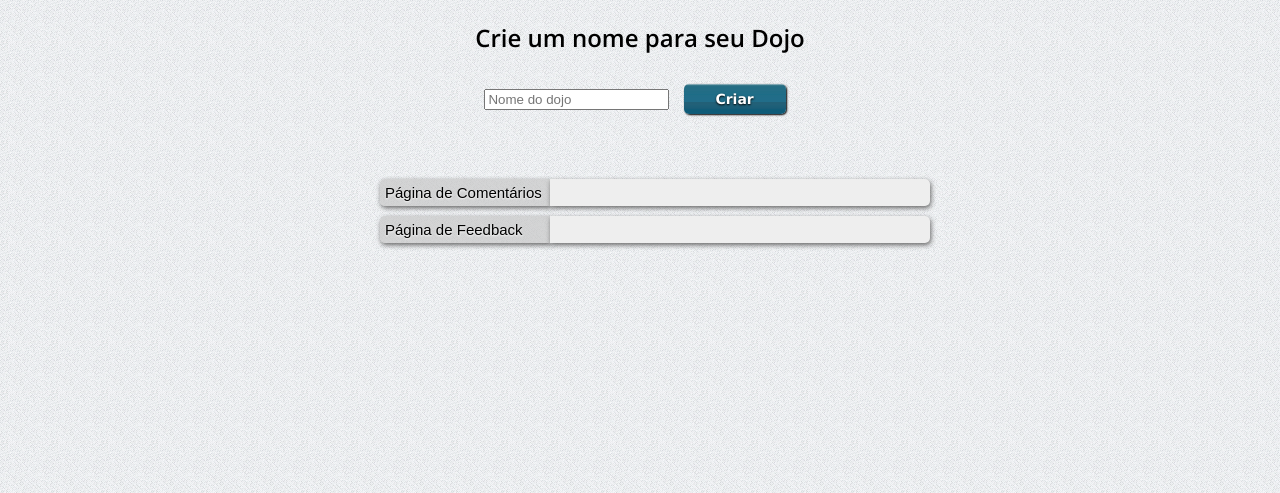
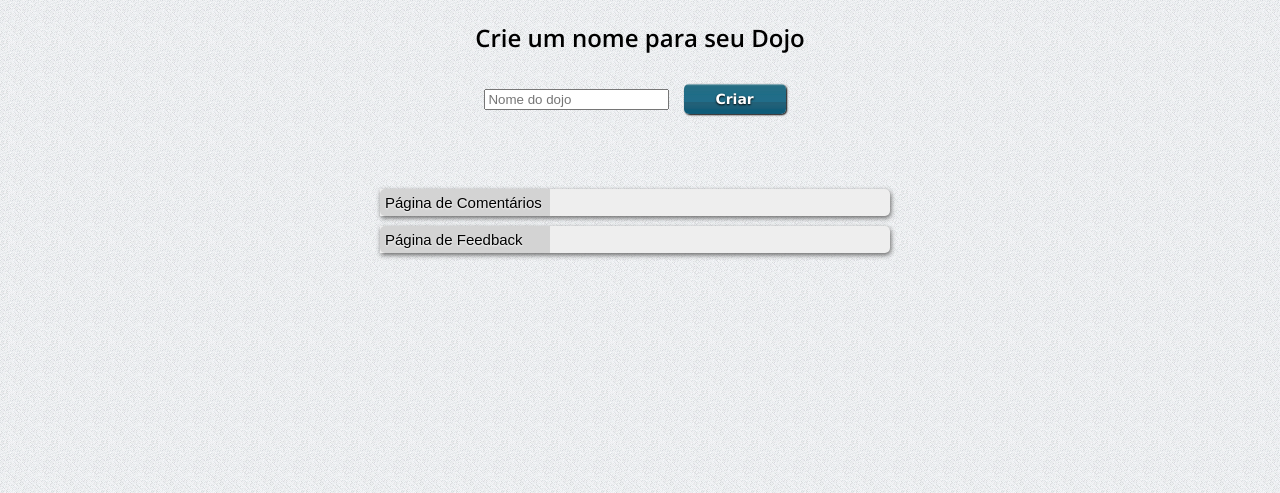
Before and after one commit to sidneijp/dojofeedback, a Flask app: page / in a window 1280 px wide. Shown: the part 202-695 px from the top of the page. Run offline with Flask 2, Linux system fonts and the light colour scheme.

Commit message:
Alterado o css para melhorar o dinamismo das caixas de links

```diff
--- a/static/css/style.css
+++ b/static/css/style.css
@@ -76,22 +76,31 @@ h2.titulo_centro{
     background-repeat: no-repeat;
 }
 
-.linkscont{
-    padding-left:170px;
-}
 .links{
-    position: relative;
-    background-color:red;
-    width: 700px;
-    top: 50px;
+    min-width: 500px;
+    background-color: #EEE;
     font-size: 15px;
     font-family: arial, Verdana;
-    margin:auto;
+    moz-border-radius: 0px 5px 5px 0px;
+    -webkit-border-radius: 0px 5px 5px 0px;
+    border-radius: 0px 5px 5px 0px;
+    box-shadow: 1px 2px 5px #666;
+    -moz-box-shadow: 1px 2px 5px #666;
+    -webkit-box-shadow: 1px 2px 5px, #666;
+    float: left;
+    clear: left;
+    position: relative;
+    top:60px;
+    left: 50%;
+    margin: 5px 5px 5px -260px;
+    padding:5px;
 }
 
-.links dt{
-    width:160px;
-    margin: 5px 0px 5px 5px;
+.links div{
+    width: 160px;
+    float:left;
+    margin: -5px 10px -5px -5px;
+    padding: 5px;
     color: #000;
     background-color: rgba(200,200,200,0.7);
     moz-border-radius: 5px 0px 0px 5px;
@@ -99,26 +108,6 @@ h2.titulo_centro{
     border-radius: 5px 0px 0px 5px;
     text-shadow: 0px 1px 2px #FFF;
 }
-
-.links dd{
-    min-width:370px;
-    height: 17px;
-    margin: 5px 5px 5px 0px;
-    background-color: #EEE;
-    moz-border-radius: 0px 5px 5px 0px;
-    -webkit-border-radius: 0px 5px 5px 0px;
-    border-radius: 0px 5px 5px 0px;
-}
-
-.links dt, .links dd{
-    float:left;
-    padding:5px;
-    box-shadow: 1px 2px 5px #666;
-    -moz-box-shadow: 1px 2px 5px #666;
-    -webkit-box-shadow: 1px 2px 5px, #666;
-}
-
-
 
 
 .nome{
--- a/templates/dojo.html
+++ b/templates/dojo.html
@@ -2,7 +2,7 @@
 <html lang="en-US">
 <head>
     <meta charset="UTF-8">
-    <link rel="stylesheet" type="text/css" href="{{ url_for('static', filename='css/style.min.css') }}">
+    <link rel="stylesheet" type="text/css" href="{{ url_for('static', filename='css/style.css') }}">
     <link href='http://fonts.googleapis.com/css?family=Open+Sans:400,600' rel='stylesheet' type='text/css'>
     <title>Dojo Feedback</title>
 </head>
@@ -19,12 +19,10 @@
             {% endfor %}
         {% endif %}
     </form>
-    <div class="linkscont">
-        <dl class="links">
-            <dt>Página de Comentários</dt><dd></dd>
-            <dt>Página de Feedback</dt><dd></dd>
-        </dl>
-    </div>
+
+    <div class="links"><div>Página de Comentários</div></div>
+    <div class="links"><div>Página de Feedback</div></div>
+
     <!-- <a href="#"><div class="nome" style="display:none;">wwww.meudojo.com.br</div></a> -->
     <script type="text/javascript" src="{{ url_for('static', filename='js/jquery.js') }}"></script>
     <script type="text/javascript">
@@ -32,8 +30,8 @@
 
         $.post('dojo/create', {name: $('input[name]').val().toLowerCase()}, function(data){
             if(data.success){
-                $('.links dd:eq(0)').text("http://dojofeedback.herokuapp.com"+data.dojo_link);
-                $('.links dd:eq(1)').text("http://dojofeedback.herokuapp.com"+data.feedback_link);
+                $('.links:eq(0)').append("http://dojofeedback.herokuapp.com"+data.dojo_link);
+                $('.links:eq(1)').append("http://dojofeedback.herokuapp.com"+data.feedback_link);
             }
             else{
                 alert("Dojo já existe.")
```
